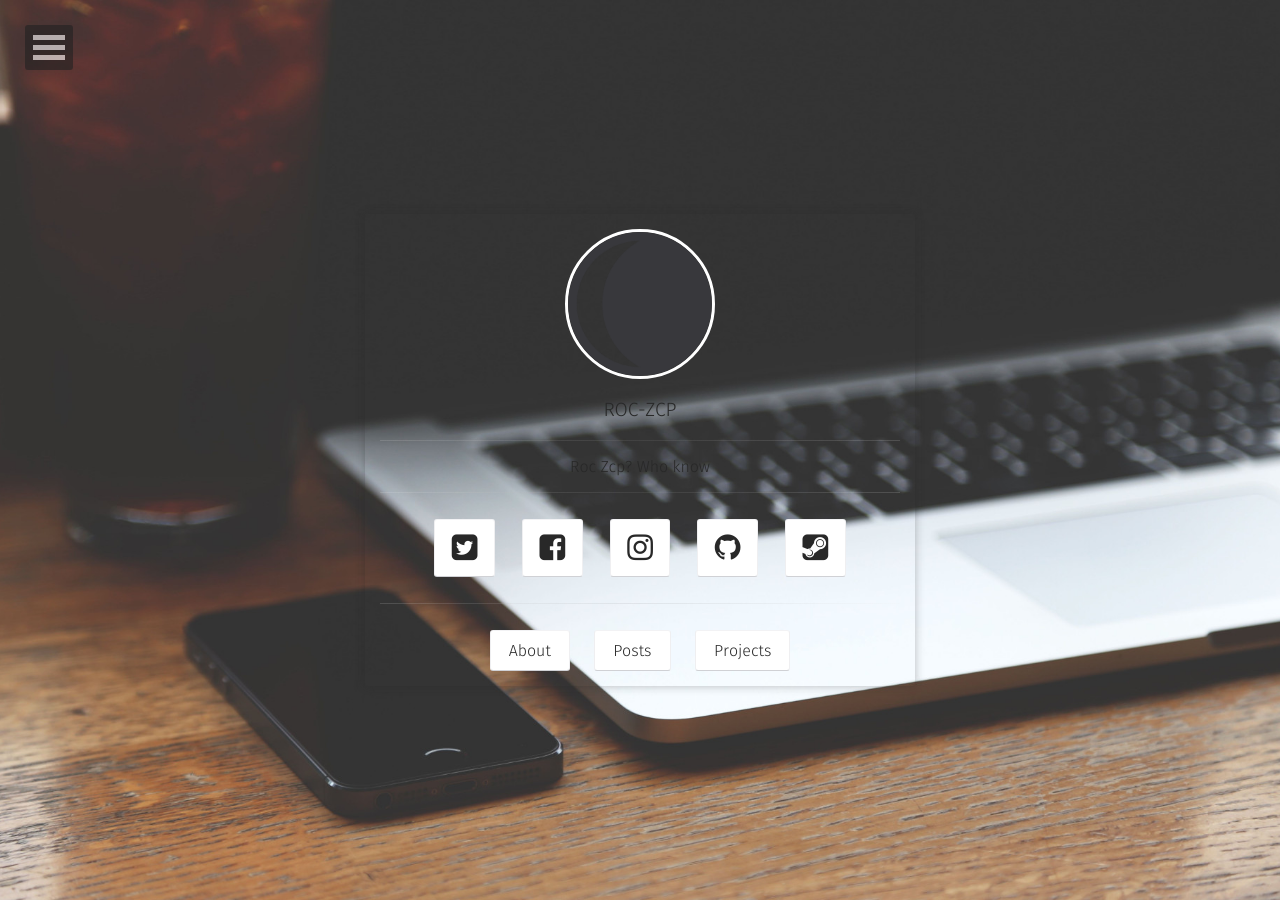
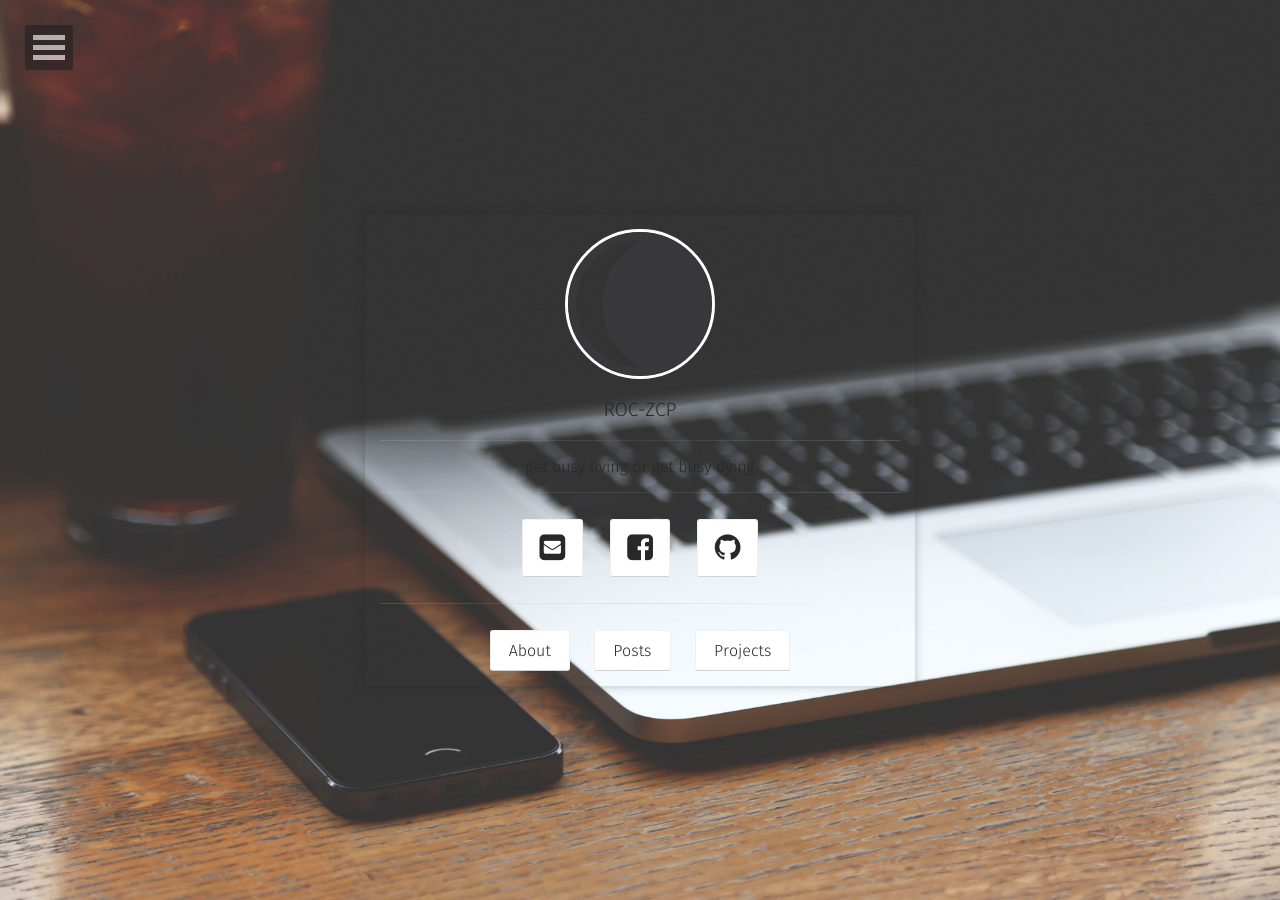
Before and after one commit to cleancp/cleancp.github.io, a Jekyll site: the page built from index.html, in a window 1280 px wide. Built offline with Jekyll 4.4.1, drawn with Linux system fonts in a browser that asks for light colours; some web fonts are replaced; part of the change alters nothing that is shown.

Commit message:
Update _config.yml

```diff
--- a/_config.yml
+++ b/_config.yml
@@ -1,7 +1,7 @@
 # Site
 title:              ROC-ZCP
-bio:                'Roc Zcp? Who know'
-description:        "Thank for Taylan Tatlı"
+bio:                'get busy living or get busy dying'
+description:        "Valar Morghulis Valar Dohaeris"
 reading_time:       true
 words_per_minute:   200
 logo:               'assets/img/logo.png'
@@ -37,20 +37,20 @@ disqus_shortname:   taylantatli
   #ad-client:
   #ad-slot:
 #bing-verify:
-#email:
-twitter:            username
-facebook:           username
-github-url:         username
+email:              clean.zcp@gmail.com
+#twitter:            username
+facebook:           cleancp
+github-url:         cleancp
 #stackoverflow:     123456/username   from a "http://stackoverflow.com/users/123456/username" link
 #linkedin:          username
 #xing:              username
-instagram:          username
+#instagram:          username
 #lastfm:            username
 #tumblr:            username
 #medium:            '@username'
 #pinterest:         username
 #foursquare:        username
-steam:              username
+#steam:              username
 #dribbble:          username
 #youtube:           username
 #youtube-channel:   channel
```
